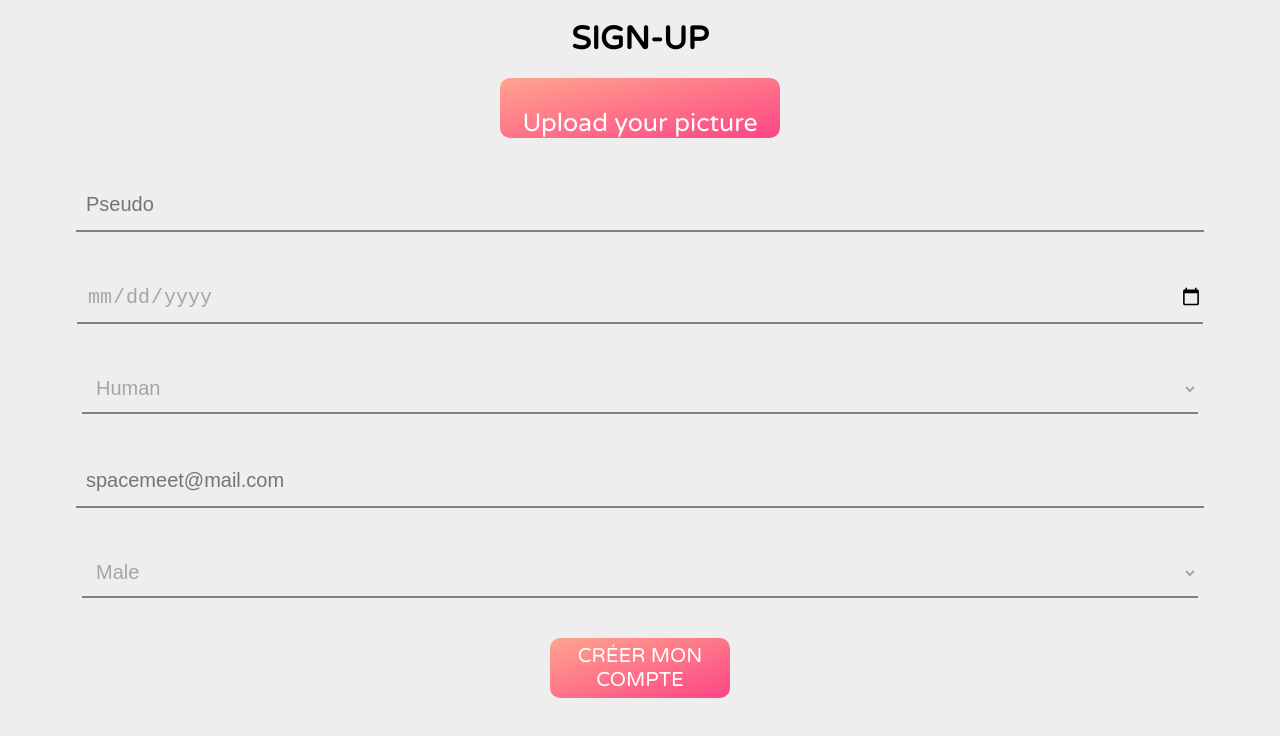
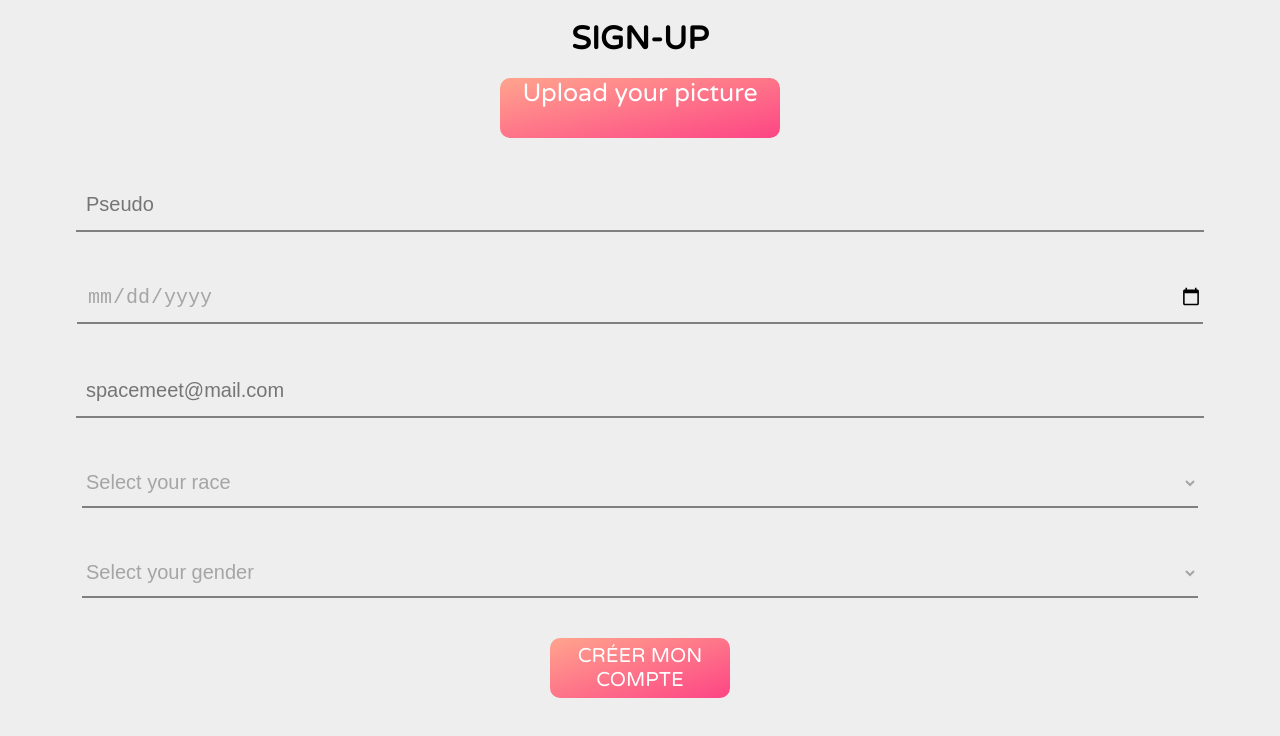
Before and after one commit to Maxencergn/space-meet, a React (Create React App) app: page /signup in a window 1280 px wide. Shown: the top 736 px of the page. Built offline with nearby package versions, Linux system fonts and the light colour scheme.

Commit message:
signup v1

```diff
--- a/src/components/ChangePicture.jsx
+++ b/src/components/ChangePicture.jsx
@@ -1,47 +1,32 @@
-import React, { Component } from 'react';
-export class ChangePicture extends Component {
-  state = {
-    profileImg: '',
-  };
-  imageHandler = (e) => {
+const ChangePicture = () => {
+  const imageHandler = (e) => {
     const reader = new FileReader();
     reader.onload = () => {
       if (reader.readyState === 2) {
-        this.setState({ profileImg: reader.result });
+        const img = { profileImg: reader.result };
+        localStorage.setItem('picture', img.profileImg);
       }
     };
     reader.readAsDataURL(e.target.files[0]);
   };
-  render() {
-    const { profileImg } = this.state;
-    return (
-      <div className='page'>
-        <div className='container'>
-          <div className='img-holder'>
-            <img
-              src={profileImg}
-              alt=''
-              id='img'
-              className='img'
-              type='file'
-              accept='image/*'
-              name='image-upload'
-              onChange={this.imageHandler}
-            />
-          </div>
+
+  return (
+    <div className='page'>
+      <div className='container'>
+        <div className='img-holder'>
           <input
             type='file'
             accept='image/*'
             name='image-upload'
             id='files'
-            onChange={this.imageHandler}
+            onChange={imageHandler}
             style={{ display: 'none' }}
           />
-          <label for='files'>Upload your picture</label>
+          <label htmlFor='files'>Upload your picture</label>
         </div>
       </div>
-    );
-  }
-}
+    </div>
+  );
+};
 
 export default ChangePicture;
--- a/src/components/Signup.css
+++ b/src/components/Signup.css
@@ -7,7 +7,11 @@
 }
 
 .picture {
-  background-image: linear-gradient(to bottom right, rgb(255, 164, 141), rgb(253, 69, 133));
+  background-image: linear-gradient(
+    to bottom right,
+    rgb(255, 164, 141),
+    rgb(253, 69, 133)
+  );
   width: 280px;
   height: 60px;
   border-radius: 10px;
@@ -49,9 +53,7 @@
 
 .input-pseudo,
 .input-birthday,
-.input-race,
-.input-email,
-.input-gender {
+.input-email {
   width: 90%;
   height: 50px;
   text-decoration: none;
@@ -59,6 +61,22 @@
   font-size: 20px;
   border: solid 1px rgb(165, 165, 165);
   padding-left: 10px;
+  background-color: #eee;
+  border-top: none;
+  border-left: none;
+  border-right: none;
+  border-bottom: solid 2px grey;
+  color: rgb(165, 165, 165);
+}
+
+.input-gender,
+.input-race {
+  width: 90%;
+  height: 50px;
+  text-decoration: none;
+  outline: none;
+  font-size: 20px;
+  border: solid 1px rgb(165, 165, 165);
   background-color: #eee;
   border-top: none;
   border-left: none;
@@ -80,7 +98,11 @@
 
 .signup-btn {
   margin-top: 40px;
-  background-image: linear-gradient(to bottom right, rgb(255, 164, 141), rgb(253, 69, 133));
+  background-image: linear-gradient(
+    to bottom right,
+    rgb(255, 164, 141),
+    rgb(253, 69, 133)
+  );
   width: 180px;
   height: 60px;
   border-radius: 10px;
--- a/src/components/Signup.jsx
+++ b/src/components/Signup.jsx
@@ -2,6 +2,7 @@
 /* eslint-disable jsx-a11y/click-events-have-key-events */
 /* eslint-disable jsx-a11y/no-noninteractive-element-interactions */
 import React, { useState } from 'react';
+import { useHistory } from 'react-router-dom';
 import './Signup.css';
 import ChangePicture from './ChangePicture';
 
@@ -11,7 +12,10 @@ function Signup(props) {
   const [email, setEmail] = useState('');
   const [race, setRace] = useState('');
   const [gender, setGender] = useState('');
+  const photoOK = localStorage.getItem('picture');
   const [enableCreation, setEnableCreation] = useState(false);
+
+  const history = useHistory();
 
   if (
     pseudo &&
@@ -19,6 +23,7 @@ function Signup(props) {
     email &&
     race &&
     gender &&
+    photoOK &&
     !enableCreation
   )
     setEnableCreation(true);
@@ -29,6 +34,7 @@ function Signup(props) {
     localStorage.setItem('email', email);
     localStorage.setItem('race', race);
     localStorage.setItem('gender', gender);
+    history.push('/match');
   };
 
   const handleChangePseudo = (event) => {
@@ -80,6 +86,19 @@ function Signup(props) {
             />
           </label>
         </form>
+        <form className='emailContainer'>
+          <label htmlFor='email' className='email'>
+            <input
+              className='input-email'
+              type='email'
+              name='email'
+              id='email'
+              placeholder='spacemeet@mail.com'
+              onChange={handleChangeEmail}
+              value={email}
+            />
+          </label>
+        </form>
         <form className='raceContainer'>
           <label>
             <select
@@ -90,6 +109,9 @@ function Signup(props) {
               onChange={handleChangeRace}
               value={race}
             >
+              <option value='' disabled selected>
+                Select your race
+              </option>
               <option value='Human'>Human</option>
               <option value='Turian'>Turian</option>
               <option value='Asari'>Asari</option>
@@ -106,19 +128,6 @@ function Signup(props) {
             </select>
           </label>
         </form>
-        <form className='emailContainer'>
-          <label htmlFor='email' className='email'>
-            <input
-              className='input-email'
-              type='email'
-              name='email'
-              id='email'
-              placeholder='spacemeet@mail.com'
-              onChange={handleChangeEmail}
-              value={email}
-            />
-          </label>
-        </form>
         <div className='genderContainer'>
           <div className='form-check form-check-inline'>
             <label>
@@ -130,6 +139,9 @@ function Signup(props) {
                 onChange={handleGender}
                 value={gender}
               >
+                <option value='' disabled selected>
+                  Select your gender
+                </option>
                 <option value='Male'>Male</option>
                 <option value='Female'>Female</option>
                 <option value='A.I.'>A.I.</option>
```
Also changed, not shown: 1 other file (tests, documents, lock files or other folders). Lines whose indentation alone changed are shown as unchanged.
